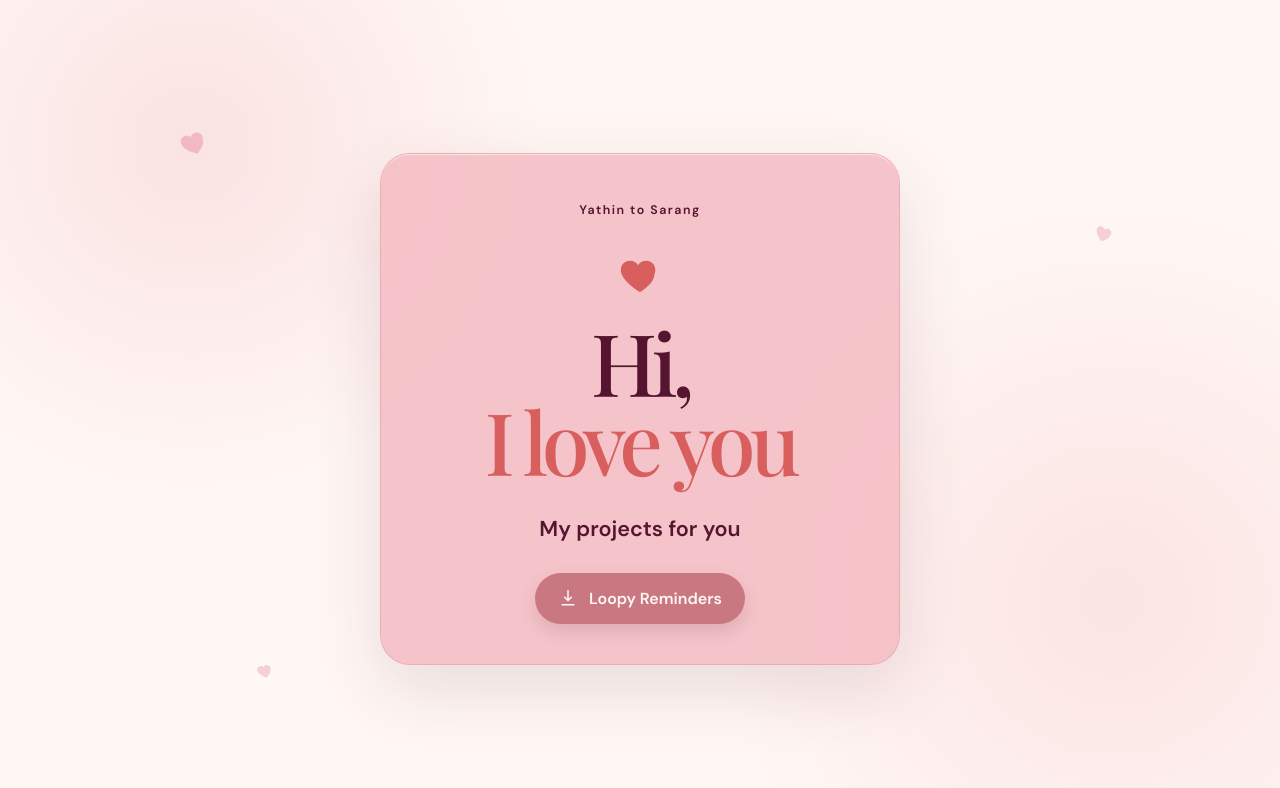
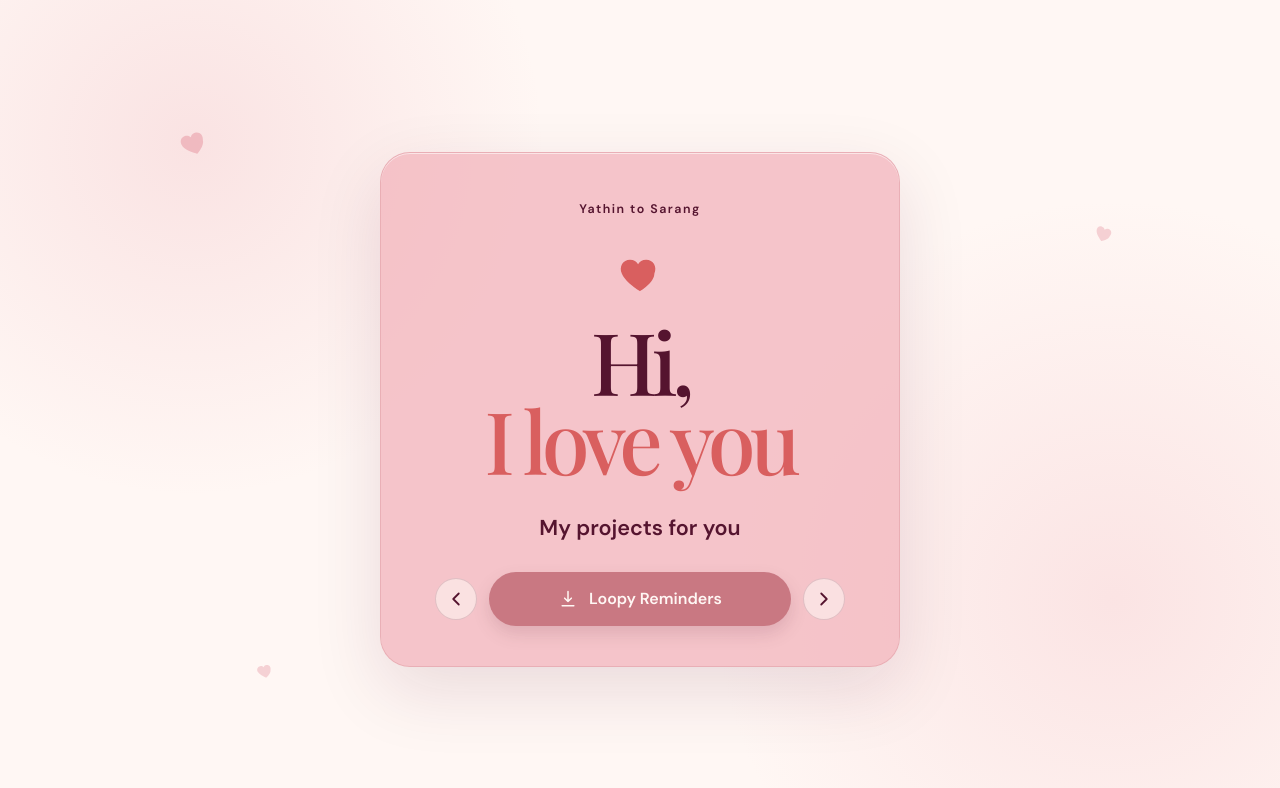
Before and after one commit to yathinm/downloads-for-sarang, a React (Vite) app: page / in a window 1280 px wide. Shown: the top 788 px of the page. Built offline with nearby package versions, Linux system fonts and the light colour scheme.

Commit message:
feat: add loopy sweeper link and carousel

```diff
--- a/src/main.tsx
+++ b/src/main.tsx
@@ -1,4 +1,4 @@
-import { StrictMode } from 'react'
+import { StrictMode, useRef, useState } from 'react'
 import { createRoot } from 'react-dom/client'
 import './styles.css'
 
@@ -18,7 +18,51 @@
   )
 }
 
+function WebIcon() {
+  return (
+    <svg aria-hidden="true" viewBox="0 0 24 24" fill="none" stroke="currentColor" strokeWidth="1.8" strokeLinecap="round" strokeLinejoin="round">
+      <circle cx="12" cy="12" r="9" />
+      <path d="M3 12h18M12 3c2.3 2.5 3.5 5.5 3.5 9S14.3 18.5 12 21M12 3C9.7 5.5 8.5 8.5 8.5 12S9.7 18.5 12 21" />
+    </svg>
+  )
+}
+
+function ArrowIcon({ direction }: { direction: 'left' | 'right' }) {
+  return (
+    <svg aria-hidden="true" viewBox="0 0 24 24" fill="none" stroke="currentColor" strokeWidth="2" strokeLinecap="round" strokeLinejoin="round">
+      {direction === 'left'
+        ? <path d="m15 18-6-6 6-6" />
+        : <path d="m9 18 6-6-6-6" />}
+    </svg>
+  )
+}
+
+const projects = [
+  {
+    name: 'Loopy Reminders',
+    href: 'https://github.com/yathinm/downloads-for-sarang/releases/download/v1.0.0/Loopy-Reminders-mac-arm64-fixed.zip',
+    download: true,
+  },
+  {
+    name: 'Loopy Sweeper',
+    href: 'https://loopy-sweeper.vercel.app/',
+    download: false,
+  },
+]
+
 function App() {
+  const [activeProject, setActiveProject] = useState(0)
+  const touchStartX = useRef<number | null>(null)
+  const project = projects[activeProject]
+
+  const showPreviousProject = () => {
+    setActiveProject((current) => (current - 1 + projects.length) % projects.length)
+  }
+
+  const showNextProject = () => {
+    setActiveProject((current) => (current + 1) % projects.length)
+  }
+
   return (
     <main className="page-shell">
       <span className="floating-heart heart-one"><HeartIcon /></span>
@@ -31,10 +75,43 @@
         <h1 id="page-title">Hi,<br /><span>I love you</span></h1>
         <p className="message">My projects for you</p>
 
-        <a className="download-button" href="https://github.com/yathinm/downloads-for-sarang/releases/download/v1.0.0/Loopy-Reminders-mac-arm64-fixed.zip" download>
-          <DownloadIcon />
-          <span>Loopy Reminders</span>
-        </a>
+        <div
+          className="project-carousel"
+          aria-label="Projects"
+          onTouchStart={(event) => {
+            touchStartX.current = event.touches[0].clientX
+          }}
+          onTouchEnd={(event) => {
+            if (touchStartX.current === null) return
+
+            const distance = event.changedTouches[0].clientX - touchStartX.current
+            if (Math.abs(distance) > 45) {
+              distance > 0 ? showPreviousProject() : showNextProject()
+            }
+            touchStartX.current = null
+          }}
+        >
+          <button className="carousel-arrow" type="button" onClick={showPreviousProject} aria-label="Previous project">
+            <ArrowIcon direction="left" />
+          </button>
+
+          <div className="project-slide" key={project.name}>
+            <a
+              className="download-button"
+              href={project.href}
+              download={project.download || undefined}
+              target={project.download ? undefined : '_blank'}
+              rel={project.download ? undefined : 'noopener noreferrer'}
+            >
+              {project.download ? <DownloadIcon /> : <WebIcon />}
+              <span>{project.name}</span>
+            </a>
+          </div>
+
+          <button className="carousel-arrow" type="button" onClick={showNextProject} aria-label="Next project">
+            <ArrowIcon direction="right" />
+          </button>
+        </div>
       </section>
     </main>
   )
--- a/src/styles.css
+++ b/src/styles.css
@@ -96,11 +96,59 @@
   font-weight: 600;
 }
 
+.project-carousel {
+  display: grid;
+  grid-template-columns: 42px minmax(0, 1fr) 42px;
+  align-items: center;
+  gap: 12px;
+  width: min(100%, 410px);
+  margin: 0 auto;
+  touch-action: pan-y;
+}
+
+.project-slide {
+  animation: project-in 0.3s ease both;
+}
+
+.carousel-arrow {
+  display: grid;
+  width: 42px;
+  height: 42px;
+  padding: 0;
+  place-items: center;
+  border: 1px solid rgba(85, 20, 47, 0.16);
+  border-radius: 50%;
+  color: var(--deep-plum);
+  background: rgba(255, 247, 244, 0.55);
+  cursor: pointer;
+  transition:
+    transform 0.2s ease,
+    color 0.2s ease,
+    background 0.2s ease;
+}
+
+.carousel-arrow svg {
+  width: 22px;
+  height: 22px;
+}
+
+.carousel-arrow:hover {
+  color: var(--cream-white);
+  background: var(--warm-coral);
+  transform: scale(1.06);
+}
+
+.carousel-arrow:focus-visible {
+  outline: 3px solid var(--deep-plum);
+  outline-offset: 3px;
+}
+
 .download-button {
-  display: inline-flex;
+  display: flex;
   align-items: center;
   justify-content: center;
-  min-width: 205px;
+  width: 100%;
+  min-height: 54px;
   padding: 15px 23px;
   border-radius: 999px;
   color: var(--cream-white);
@@ -188,6 +236,18 @@
   }
 }
 
+@keyframes project-in {
+  from {
+    opacity: 0;
+    transform: translateX(10px);
+  }
+
+  to {
+    opacity: 1;
+    transform: translateX(0);
+  }
+}
+
 @media (max-width: 520px) {
   .page-shell {
     padding: 30px 16px 70px;
@@ -200,6 +260,20 @@
 
   .hero-heart {
     margin-top: 28px;
+  }
+
+  .project-carousel {
+    grid-template-columns: 36px minmax(0, 1fr) 36px;
+    gap: 8px;
+  }
+
+  .carousel-arrow {
+    width: 36px;
+    height: 36px;
+  }
+
+  .download-button {
+    padding-inline: 14px;
   }
 
   .floating-heart {
```
